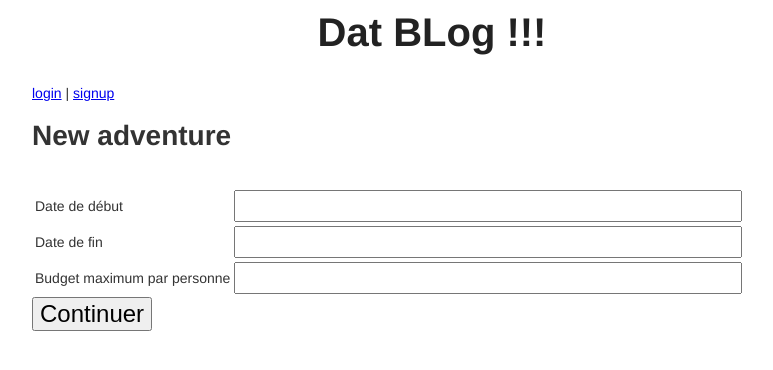
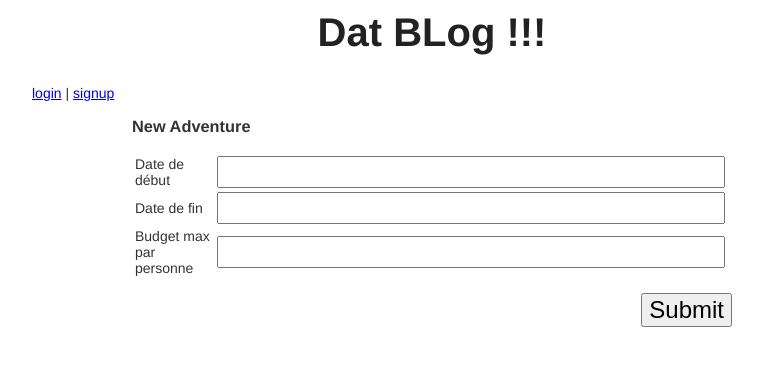
Before and after one commit to GuillaumeMante/Hackathon2013IL, a Python web app: template white-terra-413/templates/new_adventure.html in a window 1280 px wide. Shown: the top 370 px of the page, without its empty margins (208-981 px from the left). Run offline with Jinja, Linux system fonts and the light colour scheme; the template is opened without the code that fills it, so the values that code supplies are empty.

Commit message:
Update graphique

```diff
--- a/white-terra-413/static/main.css
+++ b/white-terra-413/static/main.css
@@ -189,7 +189,7 @@ form{
     text-decoration: none;
 	margin: 0 auto;
 	font-weight:bold;
-	width:550px;
+	width:600px;
 }
 .label{
 	text-align:right;
--- a/white-terra-413/templates/login-form.html
+++ b/white-terra-413/templates/login-form.html
@@ -13,7 +13,7 @@
   </head>
 
   <body>
-<div style="width:550px; margin-right:auto; margin-left:auto;">
+<div style="width:600px; margin-right:auto; margin-left:auto;">
     <form method="post">
 	    <h3>Login</h3>
       <table>
--- a/white-terra-413/templates/new_adventure.html
+++ b/white-terra-413/templates/new_adventure.html
@@ -3,10 +3,9 @@
 {% extends "base.html" %}
 
 {% block content %}
-    <h1>New adventure</h1>
-    <br>
-    <div>
+   <div style="width:600px; margin-right:auto; margin-left:auto;">
      <form method="post">
+	 	<h3>New Adventure</h3>
        <table>
         <tr>
           <td class="label">
@@ -34,7 +33,7 @@
 
         <tr>
           <td class="label">
-            Budget maximum par personne
+            Budget max par personne
           </td>
           <td>
             <input type="text" name="budget" value="">
@@ -45,7 +44,7 @@
         </tr>
 
        </table>
-      <input type="submit" value="Continuer">
+      <p align="right"><input type="submit"></p>
       </form>
 
     </div>
--- a/white-terra-413/templates/new_etape.html
+++ b/white-terra-413/templates/new_etape.html
@@ -1,10 +1,9 @@
 {% extends "base.html" %}
 
 {% block content %}
-    <h1>NEW ETAPE</h1>
-    <br>
-    <div>
+	<div style="width:600px; margin-right:auto; margin-left:auto;">
     <form method="post">
+	<h3>New Stape</h3>
        <table>
         <tr>
           <td>
--- a/white-terra-413/templates/signup-form.html
+++ b/white-terra-413/templates/signup-form.html
@@ -14,7 +14,7 @@
 
   <body>
 
-<div style="width:550px; margin-right:auto; margin-left:auto;">
+<div style="width:600px; margin-right:auto; margin-left:auto;">
     <form method="post">
 	<h3>Signup</h3>
       <table>
```
Also changed, not shown: white-terra-413/templates/new_friends.html (+9 -3 lines).
